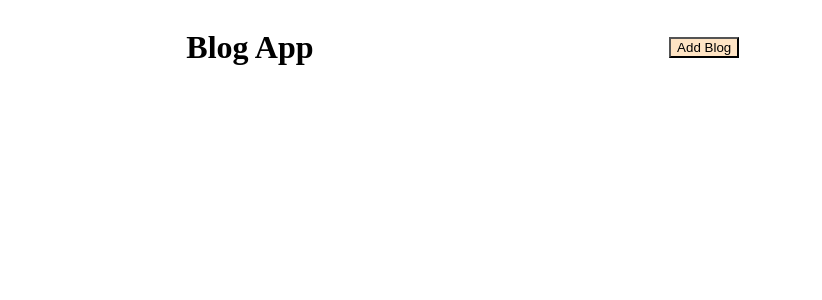
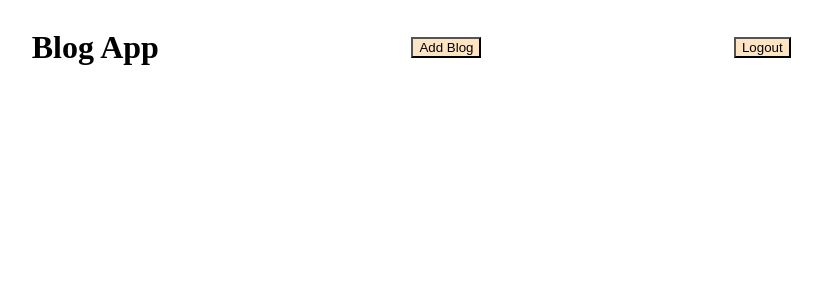
Before and after one commit to Presha0629/blog-app, a React (Vite) app: page /home in a window 1280 px wide. Shown: the top 300 px of the page, without its empty margins (355-1177 px from the left). Built offline with nearby package versions, Linux system fonts and the light colour scheme.

Commit message:
logout done

```diff
--- a/src/App.jsx
+++ b/src/App.jsx
@@ -2,6 +2,7 @@
 import { Route, Routes, useNavigate} from 'react-router-dom'
 import { useState } from 'react';
 import Home from './Home';
+import AddBlog from './AddBlog';
 
 
 
@@ -25,6 +26,10 @@
         <Route path="/home/*"
           element={<Home/>}
         />
+
+        {/* <Route path='/add'
+          element={<AddBlog/>}
+        /> */}
       </Routes>
       </>
   )
--- a/src/Home.jsx
+++ b/src/Home.jsx
@@ -4,6 +4,7 @@
 import List from './List'
 import AddBlog from './AddBlog'
 import DetailPage from './DetailPage'
+import Login from './App'
 
 function Home(){
     const [blog,setBlog]=useState([]);
@@ -14,6 +15,7 @@
         <span></span>
         <h1 className='header'>Blog App</h1>
         <button className='addBlog' onClick={()=>navigate("/home/add")}>Add Blog</button>
+        <button onClick={()=>navigate("/")}>Logout</button>
       </div>
       <Routes>
 
@@ -27,6 +29,11 @@
         <Route path="/detail"
           element={<DetailPage setBlog={setBlog} blog={blog}/>}
           />
+
+        <Route path="/login"
+          element={<Login/>}
+
+        />
       </Routes>
 
         </>
```
